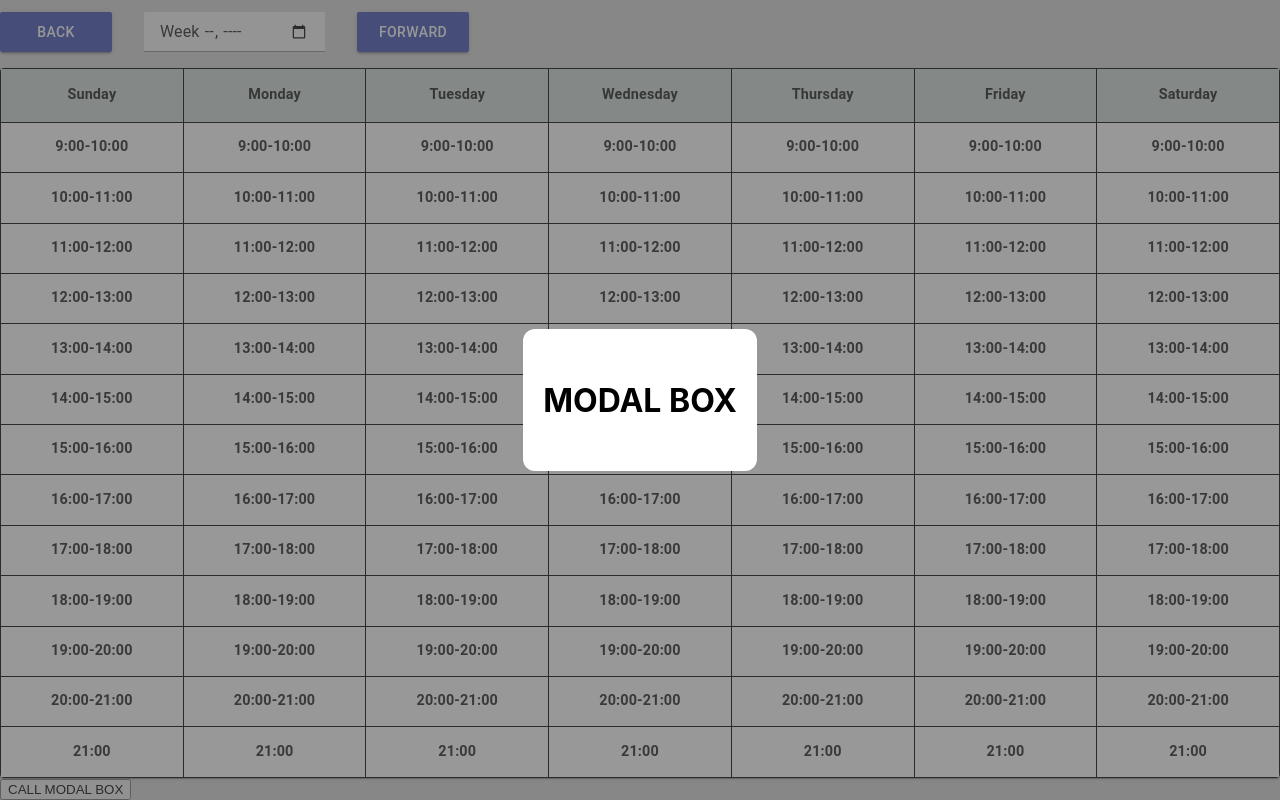
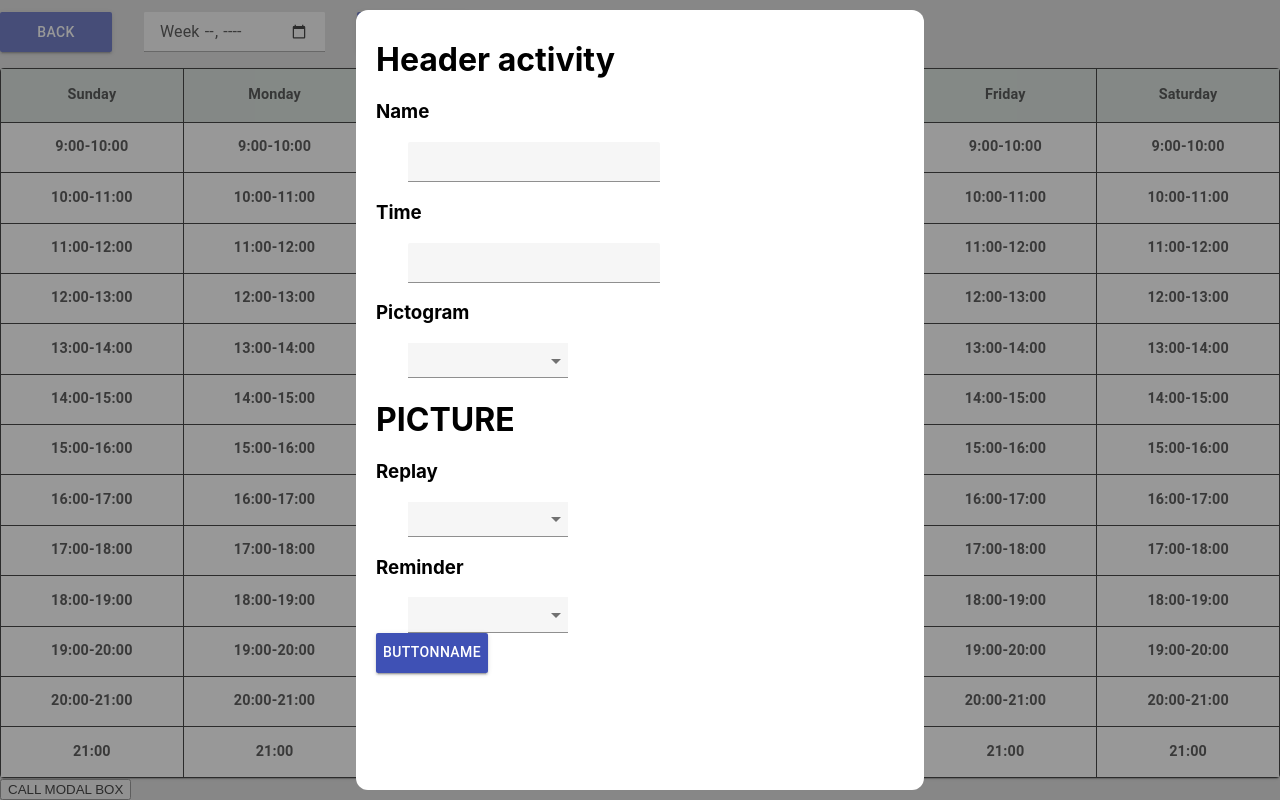
Before and after one commit to ssnegss/FrontWebDev, a React (Create React App) app: page / in a window 1280 px wide. Both pictures are taken after a click on the button "CALL MODAL BOX". Shown: the part 20-820 px from the top of the page. Built offline with nearby package versions, Linux system fonts and the light colour scheme.

Commit message:
main components were added to modal box, SelectComponent was modified

```diff
--- a/src/App.js
+++ b/src/App.js
@@ -3,7 +3,7 @@ import React, { useState } from "react";
 import { TableComponent as Table } from '../src/components/TableComponent/TableComponent';
 import { ButtonComponent as Button } from '../src/components/ButtonComponent/ButtonComponent';
 import { TextFieldComponent as WeekCalendar } from '../src/components/TextFieldComponent/TextFieldComponent';
-import { ModalBoxComponent as ModalBox } from '../src/components/ModalBoxComponent/ModalBoxComponent';
+import { ModalBoxComponent as ModalBox} from '../src/components/ModalBoxComponent/ModalBoxComponent';
 
 function App() {
 
@@ -44,8 +44,7 @@ function App() {
         </div>
         <Table />
         <button onClick={handleModalBoxOpen}>CALL MODAL BOX</button>
-        <ModalBox active={modalActive} setActive={setModalActive}>
-          <h1> MODAL BOX </h1>
+        <ModalBox active={modalActive} setActive={setModalActive} header="Header activity" buttonName="ButtonName">
         </ModalBox>
       </div>
     </div>
--- a/src/components/ModalBoxComponent/ModalBoxComponent.css
+++ b/src/components/ModalBoxComponent/ModalBoxComponent.css
@@ -22,4 +22,10 @@
     padding: 30px 20px;
     border-radius: 12px;
     background-color: rgb(255, 255, 255);
+    height: 45rem;
+    width: 33rem;
 }
+
+.modalBox__header {
+    margin-top: 0;
+}
--- a/src/components/ModalBoxComponent/ModalBoxComponent.jsx
+++ b/src/components/ModalBoxComponent/ModalBoxComponent.jsx
@@ -1,11 +1,34 @@
 import React from 'react';
+import { ButtonComponent as Button } from '../ButtonComponent/ButtonComponent';
+import { ModalBoxTextFieldComponent as TextField } from '../ModalBoxTextFieldComponent/ModalBoxTextFieldComponent';
+import { SelectComponent as Select } from '../SelectComponent/SelectComponent'
 import './ModalBoxComponent.css';
 
-export const ModalBoxComponent = ({ active, setActive, children }) => {
+export const ModalBoxComponent = ({ active, setActive, header, buttonName }) => {
     return (
         <div className={active ? "modal active" : "modal"} onClick={() => setActive(false)}>
             <div className="modal__content" onClick={e => e.stopPropagation()}>
-                {children}
+                <h1 className="modalBox__header">{header}</h1>
+                <h3>Name</h3>
+                <TextField></TextField>
+                <h3>Time</h3>
+                <TextField></TextField>
+                <h3>Pictogram</h3>
+                <Select></Select>
+                <h1>PICTURE</h1>
+                <h3>Replay</h3>
+                <Select></Select>
+                <h3>Reminder</h3>
+                <Select
+                 items={
+                     [{name: 'No'},
+                     {name: 'Every day'},
+                     {name: 'Every week'},
+                     {name: 'Every month'},
+                     {name: 'Every year'}
+                     ]}
+                />
+                <Button className="modalBox__button" buttonName={buttonName}></Button>
             </div>
         </div>
     );
--- /dev/null
+++ b/src/components/ModalBoxTextFieldComponent/ModalBoxTextFieldComponent.jsx
@@ -0,0 +1,34 @@
+import React from 'react';
+import Input from '@material-ui/core/Input';
+import { makeStyles } from '@material-ui/core/styles';
+
+const useStyles = makeStyles((theme) => ({
+    formControl: {
+        minWidth: '10rem',
+        margin: '0px 2rem',
+        backgroundColor: 'white',
+        borderRadius: '2px',
+    },
+    selectTheme: {
+        height: '2.5rem',
+        padding: "1rem 1rem",
+        borderRadius: '2px',
+        backgroundColor: 'rgb(246, 246, 246)'
+    }
+}));
+
+export const ModalBoxTextFieldComponent = (props) => {
+    const classes = useStyles();
+
+    return (
+        <div className={classes.formControl}>
+            <Input
+                className={classes.selectTheme}
+                id="outlined-search"
+                label="Search field"
+                variant="outlined"
+                value={props.value}
+            />
+        </div>
+    )
+}
--- a/src/components/selectComponent/SelectComponent.jsx
+++ b/src/components/selectComponent/SelectComponent.jsx
@@ -16,12 +16,12 @@ const useStyles = makeStyles((theme) => ({
     }
 }));
 
-export const SelectComponent = () => {
+export const SelectComponent = (props) => {
     const classes = useStyles();
-    const [week, setDate] = React.useState('');
+    const [data, setData] = React.useState('');
 
     const handleChange = (event) => {
-        setDate(event.target.value);
+        setData(event.target.value);
     };
 
     return (
@@ -30,12 +30,12 @@ export const SelectComponent = () => {
                 <Select
                     className={classes.selectTheme}
                     displayEmpty
-                    value={week}
+                    value={data}
                     onChange={handleChange}
                 >
-                    <MenuItem value={1}>12.07-18.07</MenuItem>
-                    <MenuItem value={2}>19.07-25.07</MenuItem>
-                    <MenuItem value={3}>26.07-01.08</MenuItem>
+                    {props.items && props.items.map((menuItem, index) => (
+                        <MenuItem value={index}>{menuItem.name}</MenuItem>
+                    ))}
                 </Select>
             </FormControl>
         </div>
```
